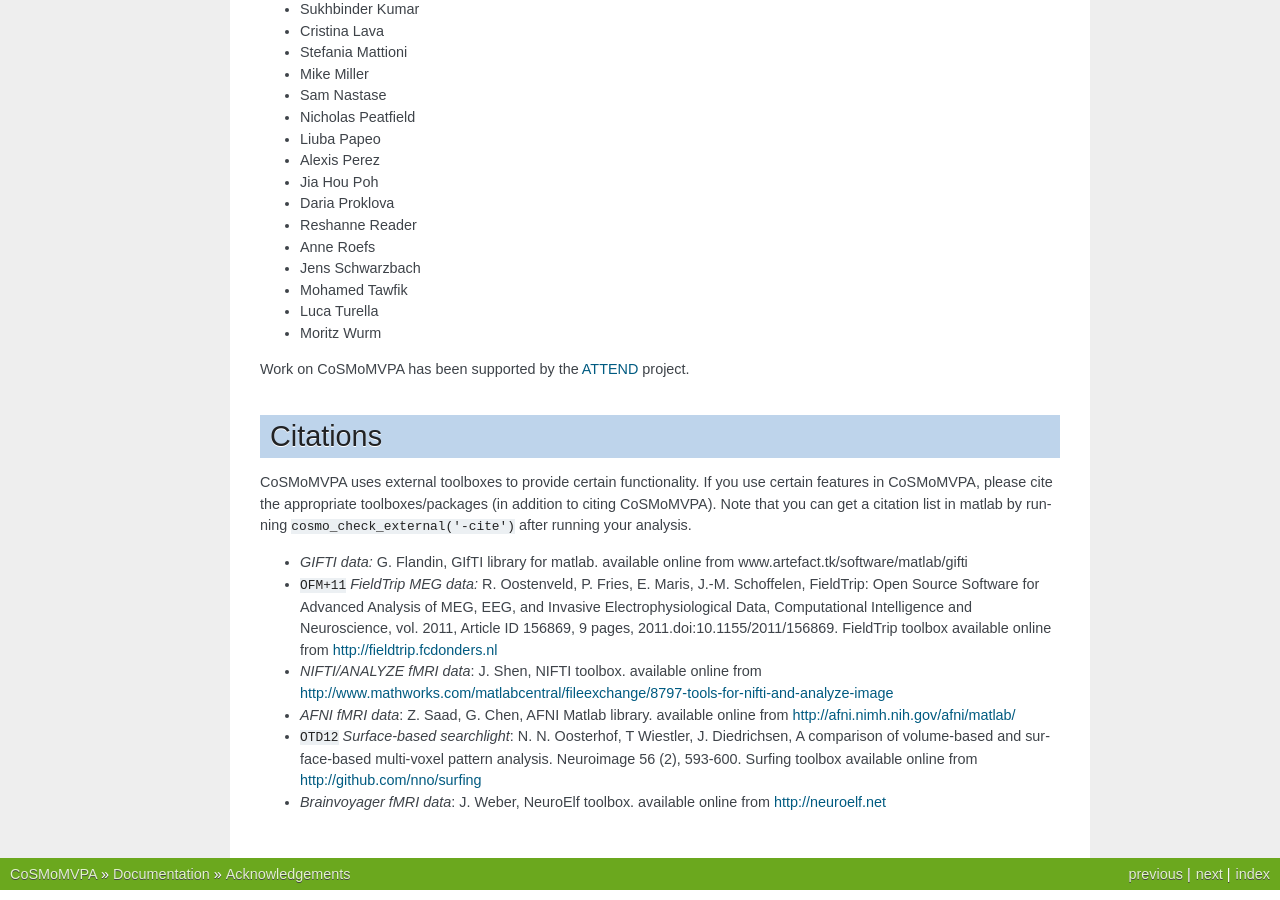
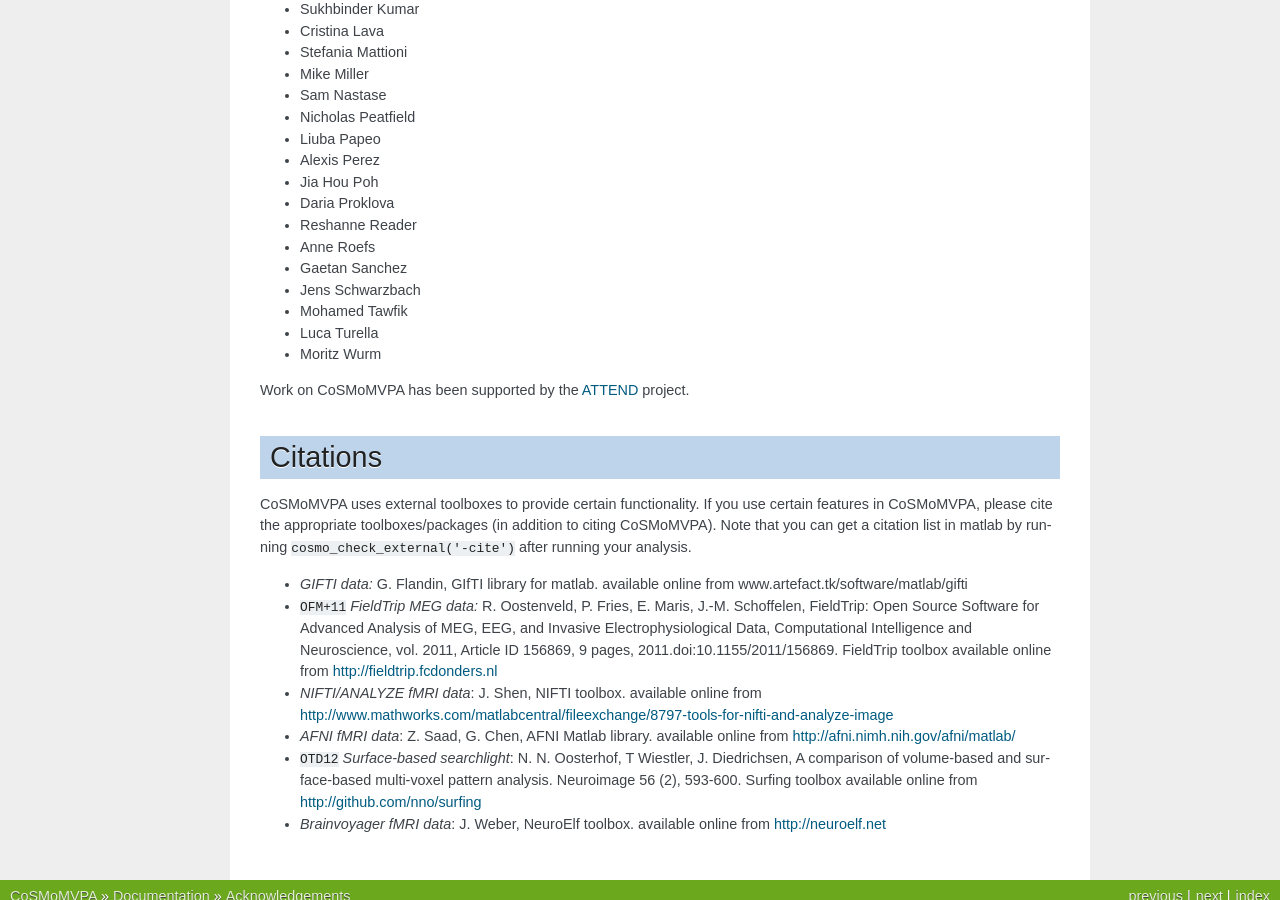
Before and after one commit to CoSMoMVPA/CoSMoMVPA, a Sphinx documentation site: the page built from doc/source/thanks.rst, in a window 1280 px wide and 900 px high, scrolled down 923 px. Built offline with Sphinx 7.4.7, drawn with Linux system fonts in a browser that asks for light colours; pages that are not in the unit, such as notebooks, are missing from menus; cross-references to code outside the pages are shown as plain code.

Commit message:
BF+BK+TST+ACK: support a "matrix_labels" argument, and change the syntax in that the "dim" and "labels" argument, if used, must be provided as key/value pairs. Fixes the issue where position feature dimension information was vectorized in MEEG source datasets. Thanks to #Gaetan Sanchez# for the report

```diff
--- a/doc/source/thanks.rst
+++ b/doc/source/thanks.rst
@@ -48,6 +48,7 @@ The following people have provided valuable suggestions, advice, support, or cod
 + Daria Proklova
 + Reshanne Reader
 + Anne Roefs
++ Gaetan Sanchez
 + Jens Schwarzbach
 + Mohamed Tawfik
 + Luca Turella
```
Also changed, not shown: 3 other files.
